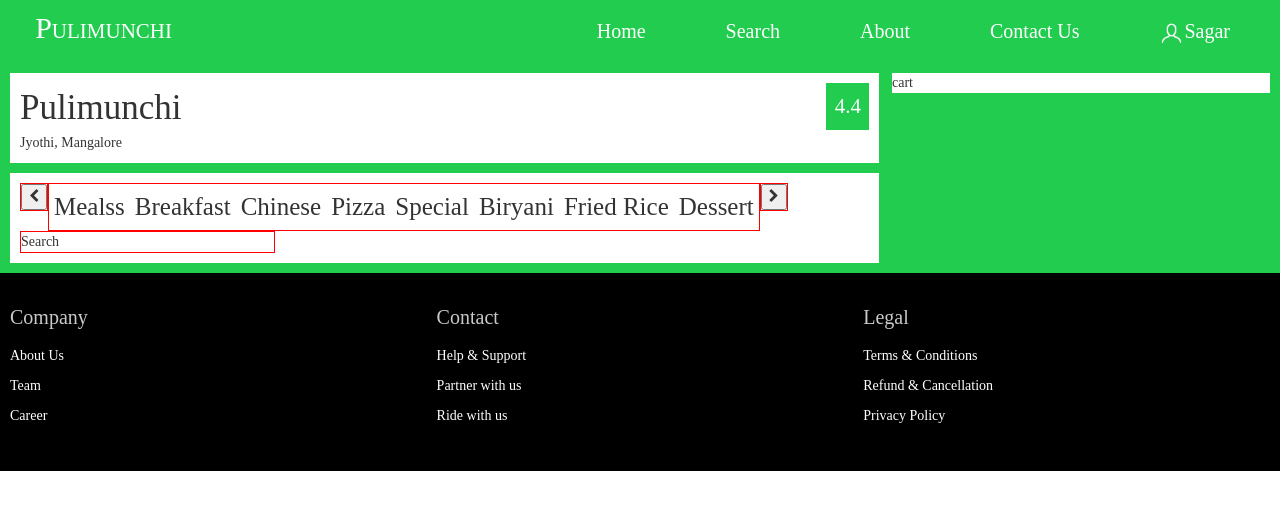
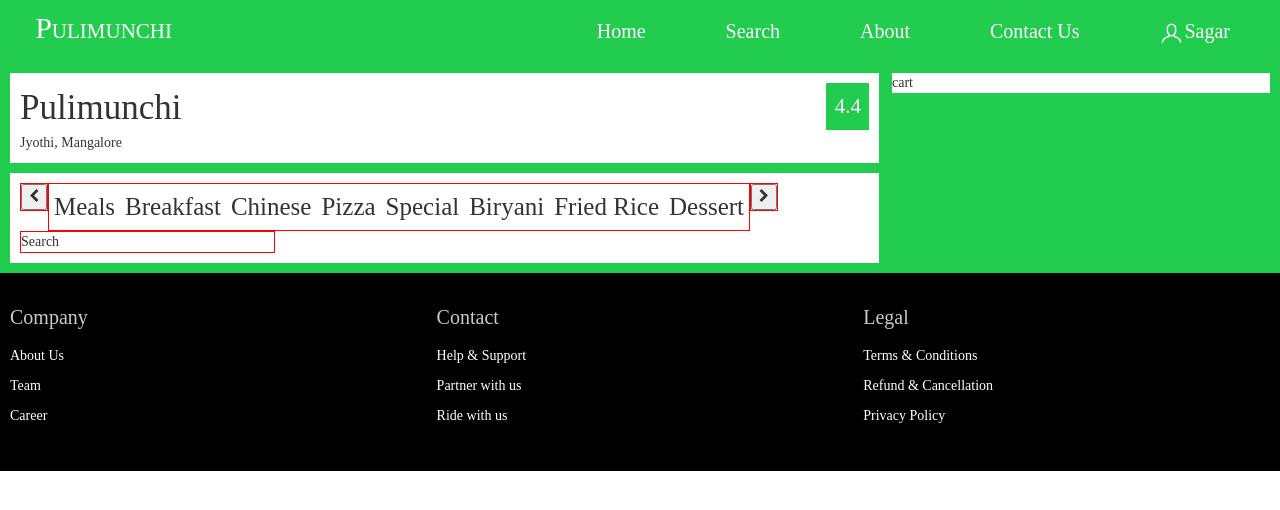
Before and after one commit to sagarsalyan/pulimunchi, an Angular app: page /restaurantmenu in a window 1280 px wide. Shown: the top 510 px of the page. Built offline with nearby package versions, Linux system fonts and the light colour scheme.

Commit message:
RestaurantMenu Chnaged

```diff
--- a/src/app/restuarantmenu/restuarantmenu.component.html
+++ b/src/app/restuarantmenu/restuarantmenu.component.html
@@ -13,7 +13,7 @@
         <div class="menuleft"><button type="button" name="button"><i class="fa fa-chevron-left"></i></button></div>
         <div class="menubar">
           <ul>
-            <li>Mealss</li>
+            <li>Meals</li>
             <li>Breakfast</li>
             <li>Chinese</li>
             <li>Pizza</li>
```
